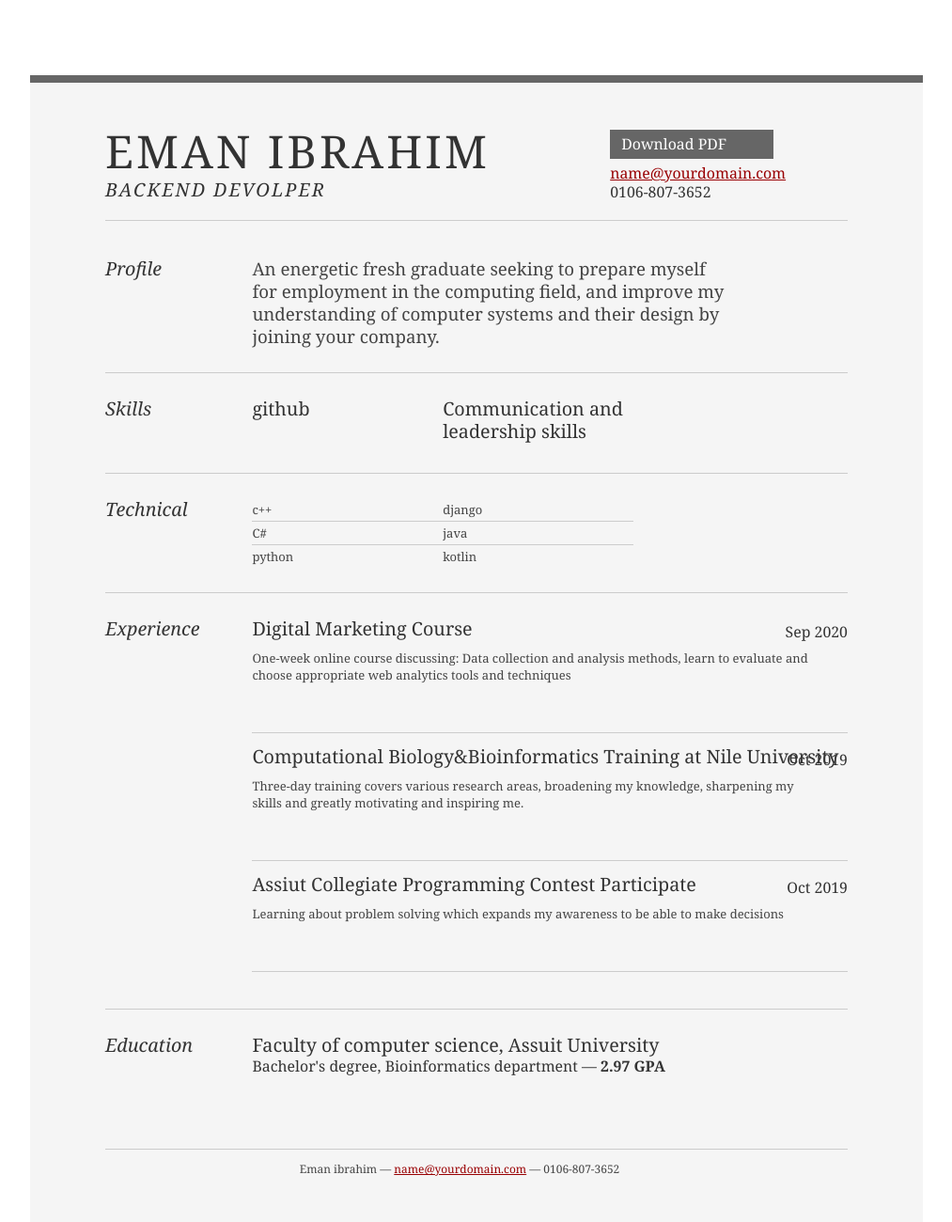
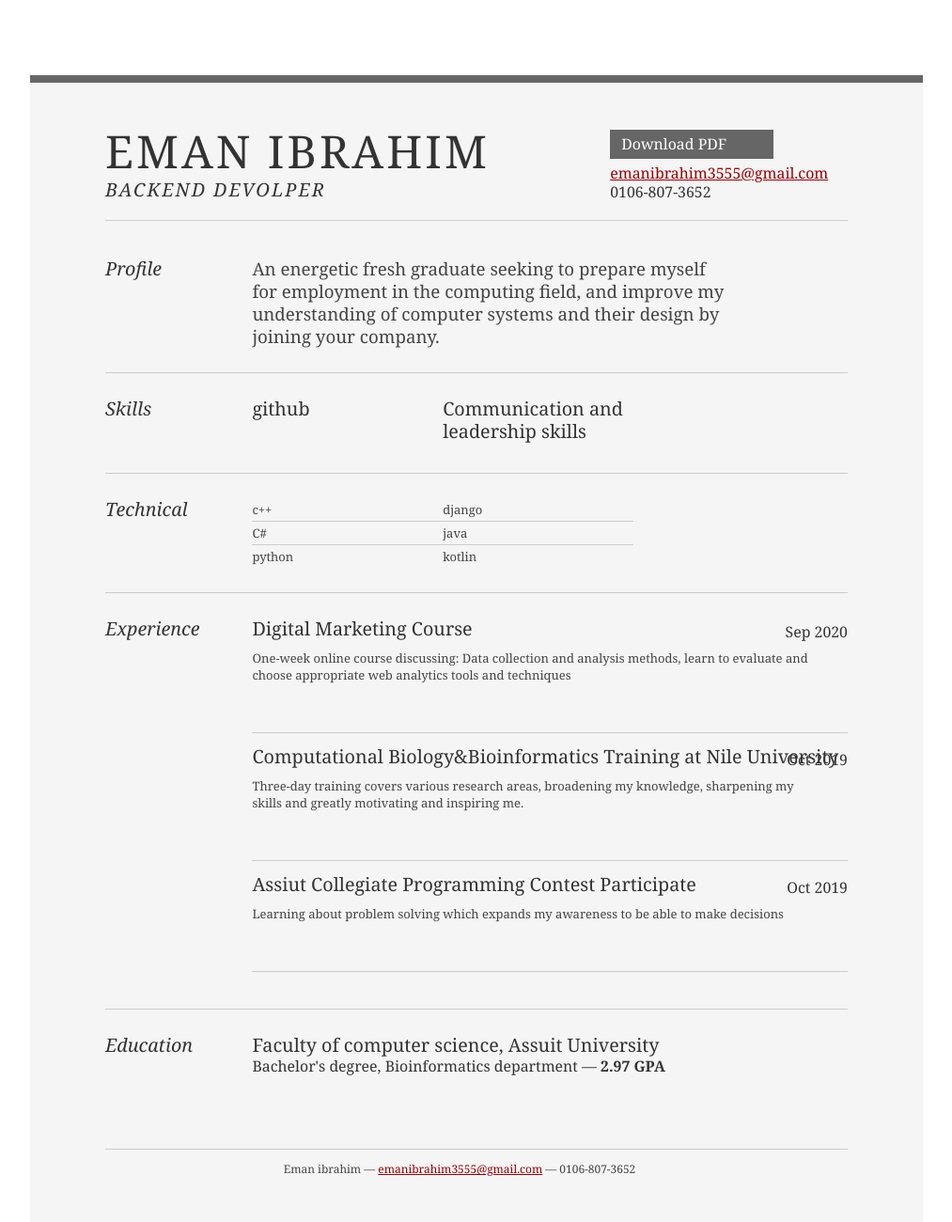
Before and after one commit to emaaaanibrahim/emaaaanibrahim.github.io, a plain HTML site: page index.html in a window 1280 px wide. Shown: the top 1300 px of the page at 94% size, without its empty margins (133-1146 px from the left). Drawn offline with Linux system fonts and the light colour scheme.

Commit message:
title change

```diff
--- a/index.html
+++ b/index.html
@@ -2,7 +2,7 @@
 <html>
 <head>
 
-	<title>Joy Nashat Badea | Software Developer, Web Designer | joy_badee@hotmail.com</title>
+	<title> Eman ibrahim | emanibrahim3555@gmail.com </title>
 	<meta http-equiv="content-type" content="text/html; charset=utf-8" />
 
 	<meta name="keywords" content="" />
@@ -27,7 +27,7 @@
 				<div class="yui-u">
 					<div class="contact-info">
 						<h3><a id="pdf" href="#">Download PDF</a></h3>
-						<h3><a href="mailto: "emanibrahim3555@gmail.com">name@yourdomain.com</a></h3>
+						<h3><a href="mailto:emanibrahim3555@gmail.com">emanibrahim3555@gmail.com</a></h3>
 						<h3>0106-807-3652</h3>
 					</div><!--// .contact-info -->
 				</div>
@@ -142,7 +142,7 @@
 		</div><!--// bd -->
 
 		<div id="ft">
-			<p> Eman ibrahim &mdash; <a href="mailto:"emanibrahim3555@gmail.com ">name@yourdomain.com</a> &mdash; 0106-807-3652 </p>
+			<p> Eman ibrahim &mdash; <a href="mailto:emanibrahim3555@gmail.com ">emanibrahim3555@gmail.com</a> &mdash; 0106-807-3652 </p>
 		</div><!--// footer -->
 
 	</div><!-- // inner -->
```
